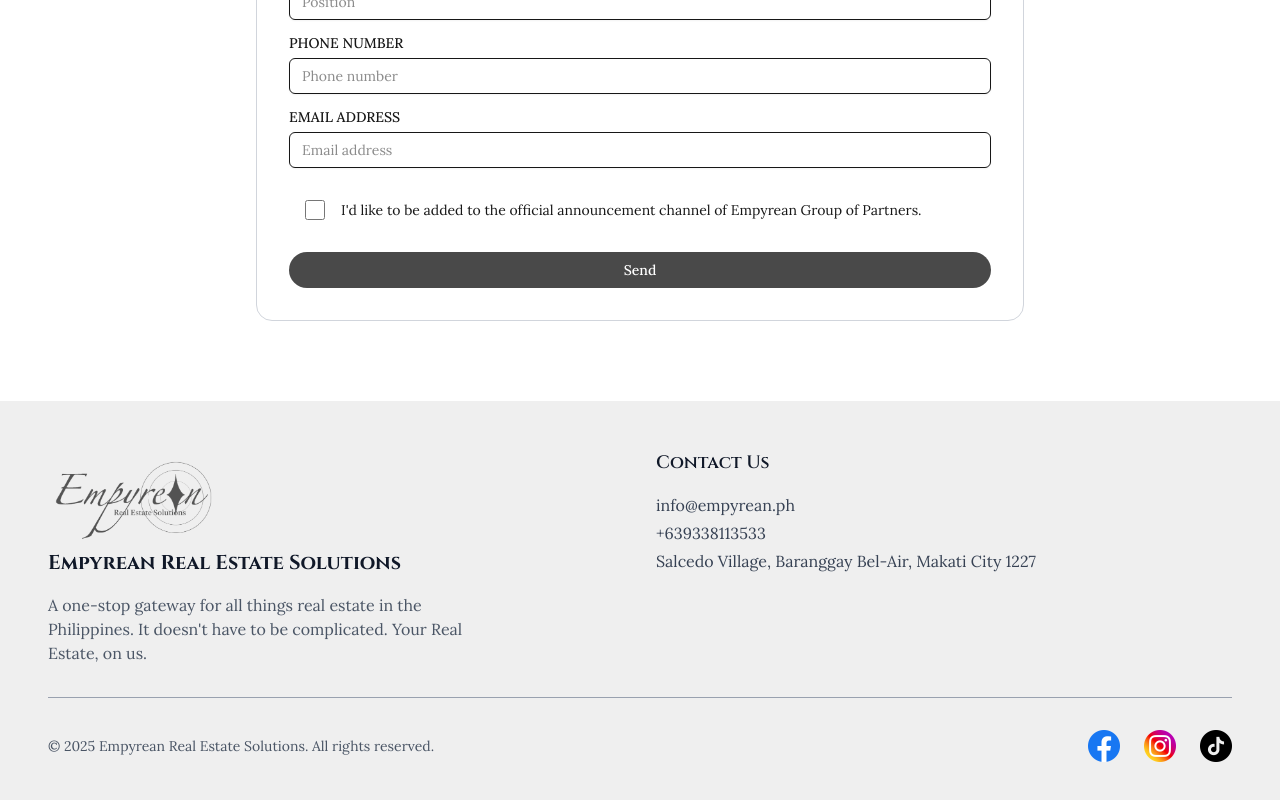
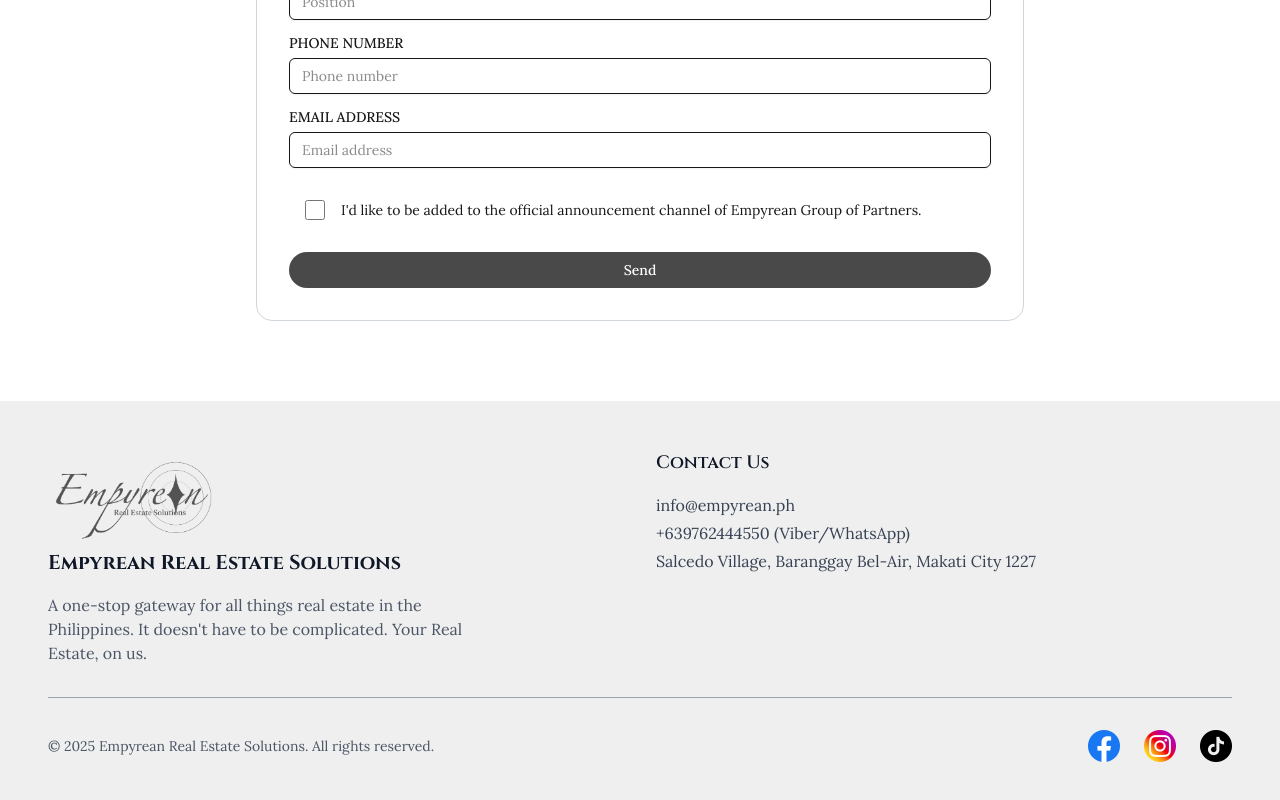
Before and after one commit to Empyrean25/empyrean, a Next.js app: page /learn-more in a window 1280 px wide. Shown: the part 645-1445 px from the top of the page. Built offline with nearby package versions, Linux system fonts and the light colour scheme.

Commit message:
Update footer.tsx
Changed number

```diff
--- a/src/components/footer.tsx
+++ b/src/components/footer.tsx
@@ -42,10 +42,10 @@ export default function Footer() {
               </p>
               <p className="flex items-center gap-2">
                 <a
-                  href="tel:+639338113533"
+                  href="tel:+639762444550"
                   className="text-gray-700 hover:text-gray-900 transition-colors"
                 >
-                  +639338113533
+                  +639762444550 (Viber/WhatsApp)
                 </a>
               </p>
               <p className="flex items-center gap-2">
```
